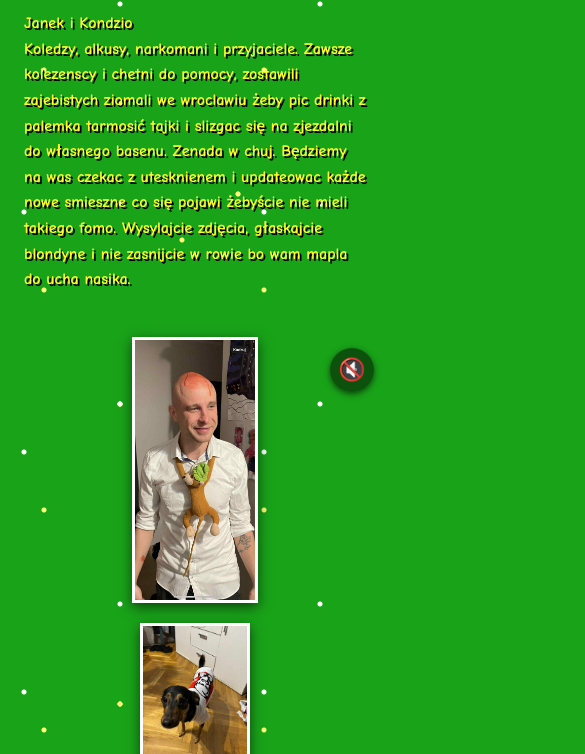
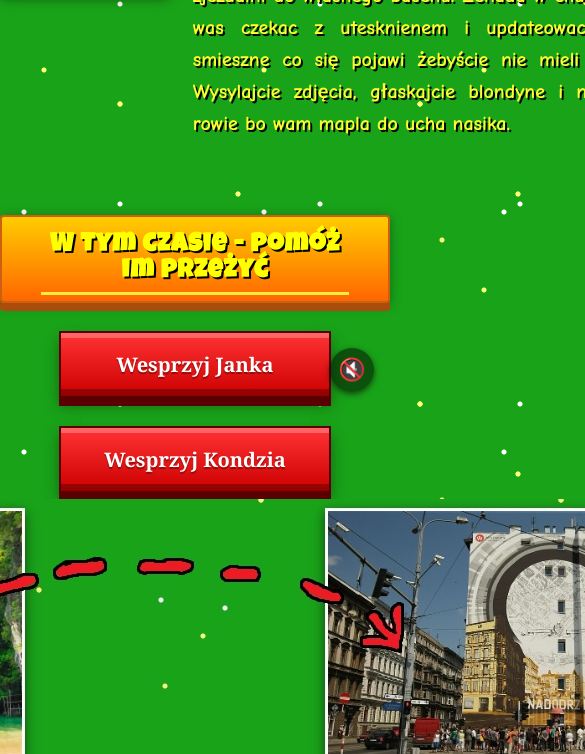
Before and after one commit to Wojtanify/janek-kondzio, a plain HTML site: page index.html in a window 390 px wide. Shown: the part 436-1190 px from the top of the page, 585 px wide, since content can reach past the window. Drawn offline with Linux system fonts and the light colour scheme.

Commit message:
Update index.html

```diff
--- a/index.html
+++ b/index.html
@@ -48,21 +48,17 @@
       line-height: 1.2;
       color: var(--title);
       text-shadow: 2px 2px 0 #156d15, 4px 4px 0 #0c3f0c;
-      padding: 0 16px;
-      box-sizing: border-box;
-      width: 100%;
     }
 
     .stage {
       width: 100%;
-      max-width: 1200px;
+      max-width: 1400px;
       display: grid;
       grid-template-columns: 1fr minmax(520px, 900px) 1fr;
       align-items: start;
       gap: 24px;
       padding: 0 28px;
       margin-top: 6px;
-      box-sizing: border-box;
     }
 
     .face {
@@ -71,8 +67,6 @@
       width: auto;
       border: 3px solid #fff;
       box-shadow: 0 4px 12px rgba(0,0,0,0.6);
-      max-width: 100%;
-      height: auto;
     }
 
     .right {
@@ -89,8 +83,6 @@
       width: auto;
       border: 3px solid #fff;
       box-shadow: 0 4px 12px rgba(0,0,0,0.6);
-      max-width: 100%;
-      height: auto;
     }
 
     .panel {
@@ -102,13 +94,12 @@
       text-align: center;
       width: 100%;
       padding: 20px 12px 26px;
-      border-radius: 8px;
-      box-sizing: border-box;
+      border-radius: 4px;
     }
 
     .counter {
       display: grid;
-      grid-template-columns: repeat(5, minmax(100px, 1fr));
+      grid-template-columns: repeat(5, minmax(90px, 1fr));
       gap: 12px;
       justify-items: center;
     }
@@ -119,9 +110,8 @@
       background: rgba(0,0,0,0.3);
       border: 1px solid #fffbd7;
       padding: 8px 6px 10px;
-      border-radius: 6px;
-      width: 100%;
-      box-sizing: border-box;
+      min-width: 90px;
+      border-radius: 4px;
     }
 
     .tlabel {
@@ -148,21 +138,21 @@
       text-shadow: 1px 1px 0 #0c3f0c;
     }
 
-    .center-col { width: 100%; }
+    /* nowy kontener środkowej kolumny */
+    .center-col {
+      width: 100%;
+    }
 
     .mid-text {
       max-width: 900px;
       margin: 28px auto;
-      font-size: clamp(16px, 2.4vw, 20px);
+      font-size: 20px;
       line-height: 1.6;
       color: #ffff33;
-      text-align: left;
+      text-align: justify;
       font-weight: 700;
       text-shadow: 2px 2px 0 #000;
       white-space: pre-line;
-      padding: 0 8px;
-      box-sizing: border-box;
-      overflow-wrap: anywhere;
     }
 
     .audio-toggle {
@@ -181,11 +171,10 @@
       font-size: 22px;
       box-shadow: 0 2px 6px rgba(0,0,0,0.6);
       user-select: none;
-      z-index: 10;
     }
 
     /* --- Retro Walt-style overrides --- */
-    .donate{ width:100%; display:flex; flex-direction:column; align-items:center; margin-top:28px; margin-bottom:6px; padding:0 16px; box-sizing: border-box; }
+    .donate{ width:100%; display:flex; flex-direction:column; align-items:center; margin-top:28px; margin-bottom:6px; padding:0 16px; }
     .donate .bar{
       font-family: 'Luckiest Guy', Impact, 'Arial Black', sans-serif;
       background: linear-gradient(#ffcc00, #ff6600);
@@ -193,18 +182,16 @@
       border:2px solid #cc5f10;
       box-shadow: 0 8px 0 #a94c0c, 0 2px 12px rgba(0,0,0,.35);
       padding:16px 32px;
-      border-radius:8px;
-      font-size:clamp(22px, 4.2vw, 38px);
+      border-radius:4px;
+      font-size:clamp(26px, 3.6vw, 38px);
       font-weight:800;
       letter-spacing:1px;
       display:inline-block;
       width:auto;
-      max-width: 100%;
       text-align:center;
       margin-bottom:16px;
       text-shadow:2px 2px 0 #000;
       position:relative;
-      box-sizing: border-box;
     }
     .donate .bar::after{
       content:"";
@@ -215,87 +202,25 @@
       height:3px;
       background:#ffeb3b;
     }
-    .btn-row{ display:flex; gap:16px; flex-wrap:wrap; justify-content:center; margin-top:12px; width:100%; }
+    .btn-row{ display:flex; gap:28px; flex-wrap:wrap; justify-content:center; margin-top:12px; }
     .donate-btn{
       font-family: Georgia, "Times New Roman", serif;
       background: linear-gradient(to bottom, var(--red1), var(--red2));
       color:#fff;
       text-decoration:none;
-      padding:14px 22px;
+      padding:18px 34px;
       font-weight:800;
-      font-size:clamp(16px, 3.4vw, 22px);
+      font-size:clamp(20px, 2.8vw, 26px);
       border:2px solid #5a0000;
       box-shadow: inset 0 5px 0 rgba(255,255,255,.25), inset 0 -7px 0 rgba(0,0,0,.28), 0 8px 0 #5a0000, 0 8px 14px rgba(0,0,0,.35);
       text-shadow:0 2px 1px rgba(0,0,0,.35);
-      border-radius:8px;
+      border-radius:0;
       display:inline-block;
       min-width:200px;
       text-align:center;
-      box-sizing: border-box;
     }
     .donate-btn:hover{ filter:brightness(1.05); transform:translateY(-1px); }
     .donate-btn:active{ transform:translateY(1px); box-shadow: inset 0 4px 0 rgba(255,255,255,.25), inset 0 -6px 0 rgba(0,0,0,.25), 0 6px 0 #5a0000, 0 6px 10px rgba(0,0,0,.3); }
-
-    .bottom-section {
-      width: 100%;
-      max-width: 1200px;
-      padding: 8px 16px 0;
-      box-sizing: border-box;
-    }
-    .bottom-section img {
-      width: 100%;
-      height: auto;
-      display: block;
-      border: 3px solid #fff;
-      box-shadow: 0 4px 12px rgba(0,0,0,0.6);
-      border-radius: 8px;
-    }
-
-    /* --- Responsywność --- */
-    @media (max-width: 1024px) {
-      .stage {
-        grid-template-columns: 1fr minmax(420px, 1.2fr) 1fr;
-        gap: 16px;
-        padding: 0 16px;
-      }
-      .counter {
-        grid-template-columns: repeat(5, minmax(90px, 1fr));
-        gap: 10px;
-      }
-    }
-
-    @media (max-width: 820px) {
-      .stage {
-        grid-template-columns: 1fr;
-        grid-template-areas:
-          "center"
-          "left"
-          "right";
-        justify-items: center;
-      }
-      .stage > div:first-child { order: 2; } /* lewy obrazek pod licznikiem */
-      .right { order: 3; align-items: center; }
-      .face { max-height: 320px; }
-      .dog  { max-height: 160px; }
-      .counter { grid-template-columns: repeat(3, minmax(90px, 1fr)); }
-      .mid-text { margin-top: 18px; }
-    }
-
-    @media (max-width: 560px) {
-      .counter { grid-template-columns: repeat(2, minmax(120px, 1fr)); }
-      .tlabel { font-size: 12px; }
-      .tvalue { font-size: clamp(28px, 10vw, 56px); }
-      .panel { padding: 16px 10px 20px; }
-      .right { gap: 8px; }
-      .face { max-height: 260px; }
-      .dog  { max-height: 140px; }
-      .btn-row { gap: 12px; }
-      .donate-btn { min-width: 150px; padding: 12px 16px; }
-    }
-
-    @media (max-width: 380px) {
-      .counter { grid-template-columns: 1fr; }
-    }
   </style>
 </head>
 <body>
@@ -306,6 +231,7 @@
       <img class="face left" src="konidzo.jpg" alt="Kondzio" />
     </div>
 
+    <!-- Środkowa kolumna: licznik + przeniesiony tekst -->
     <div class="center-col">
       <div class="panel" aria-live="polite" aria-atomic="true">
         <div class="counter">
@@ -318,6 +244,7 @@
         <div class="footer">Cel: 13 lutego 2026, 00:00 (czas lokalny przeglądarki)</div>
       </div>
 
+      <!-- Tekst przeniesiony do środka, tuż pod licznikiem -->
       <div class="mid-text">
 Janek i Kondzio
 Koledzy, alkusy, narkomani i przyjaciele. Zawsze kolezenscy i chetni do pomocy, zostawili zajebistych ziomali we wroclawiu żeby pic drinki z palemka tarmosić tajki  i slizgac się na zjezdalni do własnego basenu. Zenada w chuj. Będziemy na was czekac z utesknienem i updateowac każde nowe smieszne co się pojawi żebyście nie mieli takiego fomo. Wysylajcie zdjęcia, głaskajcie blondyne i nie zasnijcie w rowie bo wam mapla do ucha nasika.
@@ -330,6 +257,7 @@ Koledzy, alkusy, narkomani i przyjaciele. Zawsze kolezenscy i chetni do pomocy,
     </div>
   </div>
 
+  <!-- Baner wsparcia -->
   <section class="donate">
     <div class="bar">W tym czasie - pomóż im przeżyć</div>
     <div class="btn-row">
@@ -343,7 +271,7 @@ Koledzy, alkusy, narkomani i przyjaciele. Zawsze kolezenscy i chetni do pomocy,
   </div>
 
   <audio id="bgm" src="audio.mp3"></audio>
-  <div id="toggleBtn" class="audio-toggle" aria-label="Przełącz audio" title="Przełącz audio">🔇</div>
+  <div id="toggleBtn" class="audio-toggle">🔇</div>
 
   <script>
     (function(){
@@ -414,18 +342,12 @@ Koledzy, alkusy, narkomani i przyjaciele. Zawsze kolezenscy i chetni do pomocy,
           audio.play();
           started = true;
           toggle.textContent = '🔊';
-          toggle.setAttribute('aria-label', 'Wycisz audio');
-          toggle.setAttribute('title', 'Wycisz audio');
         } else if(audio.paused){
           audio.play();
           toggle.textContent = '🔊';
-          toggle.setAttribute('aria-label', 'Wycisz audio');
-          toggle.setAttribute('title', 'Wycisz audio');
         } else {
           audio.pause();
           toggle.textContent = '🔇';
-          toggle.setAttribute('aria-label', 'Włącz audio');
-          toggle.setAttribute('title', 'Włącz audio');
         }
       });
     })();
```
